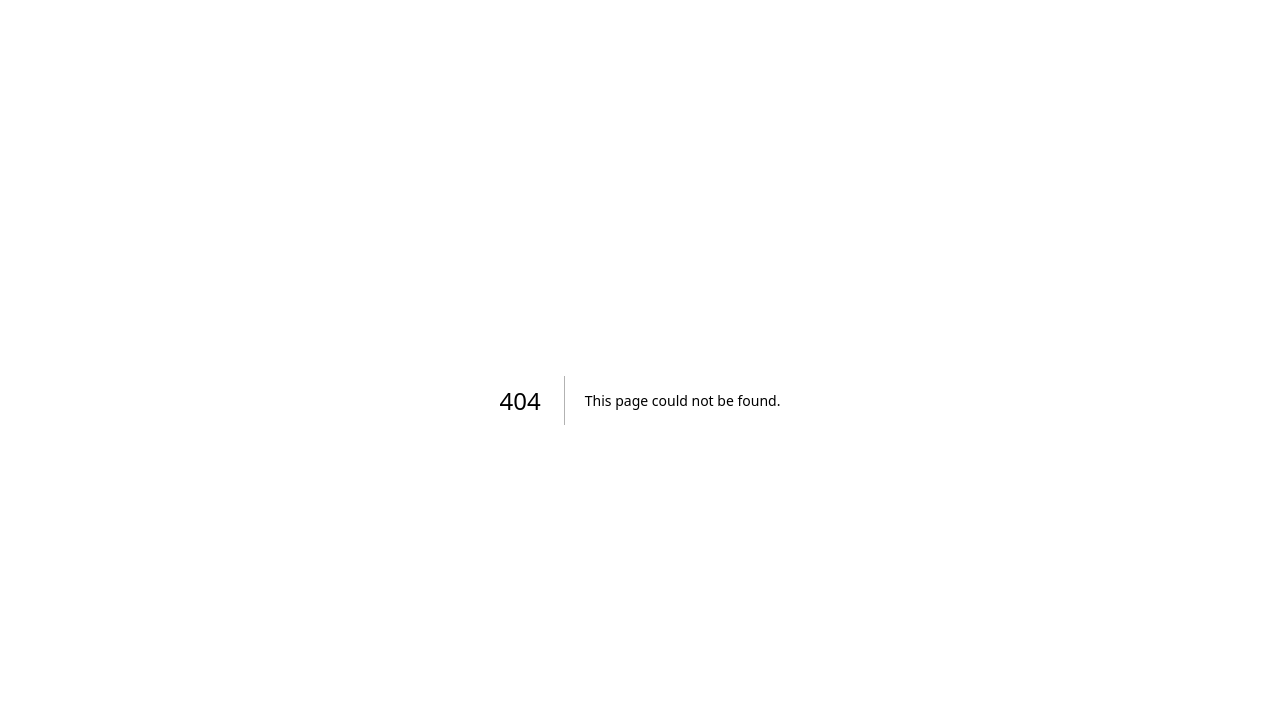
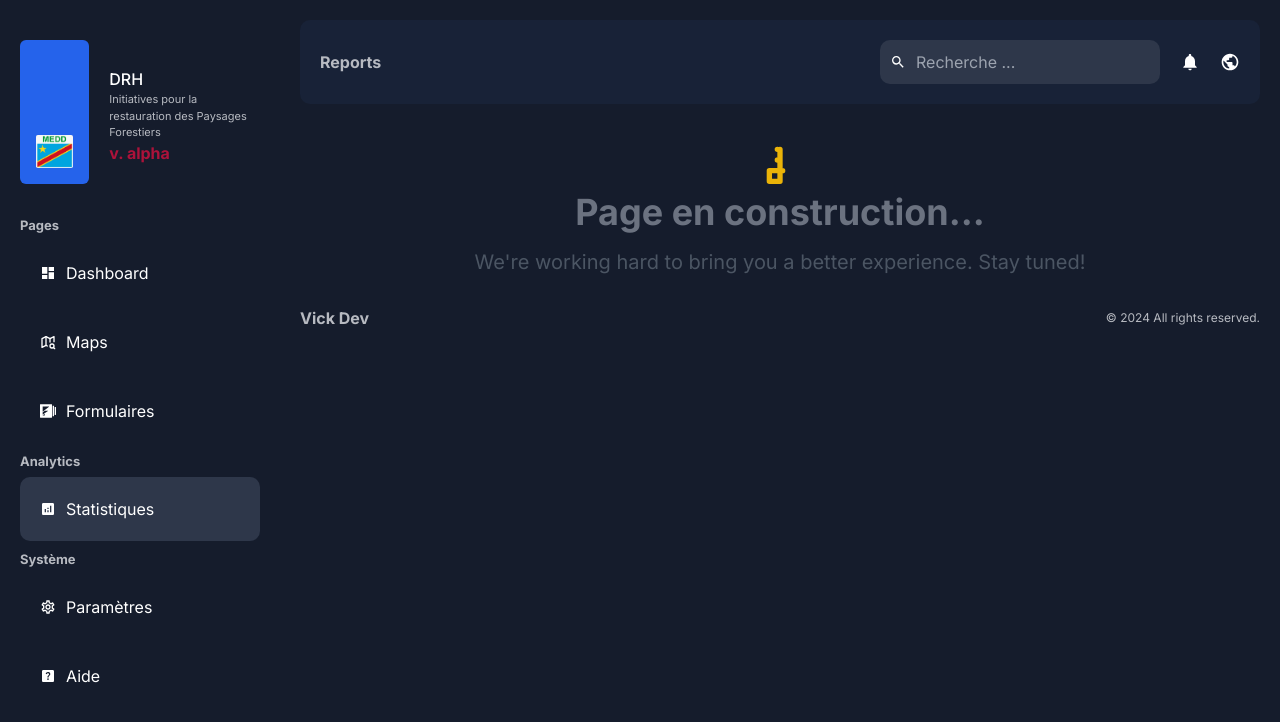
Before and after one commit to vick25/drh_rpf, a Next.js app: page /dashboard/reports in a window 1280 px wide. Before the commit this address had no page. Shown: the top 722 px of the page. Built offline with nearby package versions, Linux system fonts and the light colour scheme.

Commit message:
Saved the forms array in localstorage to fix the context error

```diff
--- a/package.json
+++ b/package.json
@@ -21,6 +21,7 @@
     "react-icons": "^5.1.0",
     "react-leaflet": "^4.2.1",
     "recharts": "^2.12.5",
+    "sharp": "^0.33.4",
     "use-debounce": "^10.0.0"
   },
   "devDependencies": {
--- /dev/null
+++ b/src/app/dashboard/reports/page.jsx
@@ -0,0 +1,15 @@
+import React from 'react'
+
+const ReportsPages = () => {
+    return (
+        <div className='flex flex-col items-center justify-center text-center'>
+            <svg className="text-yellow-500 mt-6 w-16 h-16" fill="none" stroke="currentColor" viewBox="0 0 24 24" xmlns="http://www.w3.org/2000/svg">
+                <path strokeLinecap="round" strokeLinejoin="round" strokeWidth="2" d="M13 16h-1v-4h-1m0-4h.01M12 8v4m0 4h.01m0 4h-4v-4h4v4z"></path>
+            </svg>
+            <h1 className='text-4xl font-bold text-gray-500'>Page en construction...</h1>
+            <p className="text-xl text-gray-600 mt-4">We're working hard to bring you a better experience. Stay tuned!</p>
+        </div>
+    )
+}
+
+export default ReportsPages
--- /dev/null
+++ b/src/app/dashboard/settings/page.jsx
@@ -0,0 +1,15 @@
+import React from 'react'
+
+const SettingsPage = () => {
+    return (
+        <div className='flex flex-col items-center justify-center text-center'>
+            <svg className="text-yellow-500 mt-6 w-16 h-16" fill="none" stroke="currentColor" viewBox="0 0 24 24" xmlns="http://www.w3.org/2000/svg">
+                <path strokeLinecap="round" strokeLinejoin="round" strokeWidth="2" d="M13 16h-1v-4h-1m0-4h.01M12 8v4m0 4h.01m0 4h-4v-4h4v4z"></path>
+            </svg>
+            <h1 className='text-4xl font-bold text-gray-500'>Page en construction...</h1>
+            <p className="text-xl text-gray-600 mt-4">We're working hard to bring you a better experience. Stay tuned!</p>
+        </div>
+    )
+}
+
+export default SettingsPage
--- a/src/app/page.tsx
+++ b/src/app/page.tsx
@@ -1,6 +1,7 @@
 import { Metadata } from 'next';
 import Image from "next/image";
 import Link from "next/link";
+import { BsFillExclamationTriangleFill } from "react-icons/bs";
 
 export const metadata: Metadata = {
   title: 'Acceuil | DRH Restauration',
@@ -8,8 +9,8 @@ export const metadata: Metadata = {
 
 export default function Home() {
   return (
-    <div className="container m-auto flex flex-col text-center p:4 md:p-8 bg-light border-8 border-transparent rounded-2xl sm:p-2">
-      <header>
+    <div className="container m-auto flex flex-col text-center p-4 md:p-8 bg-light border-8 border-transparent rounded-2xl sm:p-2">
+      <header className='w-full'>
         <div className="flex flex-col gap-1 md:flex-row justify-around items-center">
           <Image
             className="rounded border-none"
@@ -32,7 +33,7 @@ export default function Home() {
         </p>
       </header>
 
-      <section className="my-4 relative block py-5 lg:pt-15 bg-gray-900">
+      <section className="my-8 relative block py-5 lg:pt-15 bg-gray-900">
         <div className="container relative mx-auto mb-8">
           <div className="items-center flex flex-wrap">
             <div className="w-full lg:w-6/12 px-4 ml-auto mr-auto text-center">
@@ -49,10 +50,7 @@ export default function Home() {
       </section>
 
       <footer className="relative bg-gray-300 pt-5 pb-3">
-        <div
-          className="bottom-auto top-0 left-0 right-0 w-full absolute pointer-events-none overflow-hidden -mt-20"
-          style={{ height: "80px" }}
-        >
+        <div className="bottom-auto top-0 left-0 right-0 w-full absolute pointer-events-none overflow-hidden -mt-20" style={{ height: "80px" }}>
           <svg
             className="absolute bottom-0 overflow-hidden"
             xmlns="http://www.w3.org/2000/svg"
@@ -62,29 +60,30 @@ export default function Home() {
             x="0"
             y="0"
           >
-            <polygon
-              className="text-gray-300 fill-current"
-              points="2560 0 2560 100 0 100"
-            ></polygon>
+            <polygon className="text-gray-300 fill-current"
+              points="2560 0 2560 100 0 100"></polygon>
           </svg>
         </div>
         <div className="container mx-auto px-4">
           <div className="flex flex-wrap">
             <div className="flex flex-col items-center w-full lg:w-6/12 px-4">
               <h4 className="text-2xl text-black font-semibold">
-                Consultance financé par
+                Consultance financée par
               </h4>
               <div className="mt-2">
                 <Image src="/images/wwf.png" width={60} height={60} alt="logo de WWF" className="shadow rounded max-w-full border-none" />
               </div>
             </div>
-            {/* <div className="w-full lg:w-6/12 px-4">
+            <div className="w-full lg:w-6/12 px-4">
               <div className="flex flex-wrap items-top mb-6">
                 <div className="w-full lg:w-4/12 px-4 ml-auto">
-                  <span className="block uppercase text-gray-600 text-sm font-semibold mb-2">
-                    Useful Links
+                  <span className="block uppercase text-red-600 text-sm font-semibold mb-2">
+                    Avertissement
                   </span>
-                  <ul className="list-unstyled">
+                  <p className='text-xs text-[#721c24]'>
+                    Cette première version de cette application est à utiliser avec précaution car elle est en phase expérimentale.
+                  </p>
+                  {/*   <ul className="list-unstyled">
                     <li>
                       <a className="text-gray-700 hover:text-gray-900 font-semibold block pb-2 text-sm"
                         href="https://www.creative-tim.com/presentation">About Us
@@ -106,11 +105,11 @@ export default function Home() {
                       </a>
                     </li>
 
-                  </ul>
+                  </ul>*/}
                 </div>
 
               </div>
-            </div> */}
+            </div>
           </div>
 
           <hr className="my-4 border-gray-400" />
@@ -120,7 +119,7 @@ export default function Home() {
               <div className="text-sm text-gray-600 font-semibold py-1">
                 Copyright © {new Date().getFullYear()}{" "}DRH by{" "}
                 <a
-                  href="https://www.creative-tim.com"
+                  href="https://github.com/vick25"
                   className="text-gray-600 hover:text-gray-900"
                 >
                   Vick Dev
--- a/src/components/dashboard/chart/chart.jsx
+++ b/src/components/dashboard/chart/chart.jsx
@@ -23,6 +23,7 @@ const Chart = ({ formDatas }) => {
             selectedForm: formDatas
           }
         })
+        localStorage.setItem("forms", JSON.stringify(formDatas));
       }
     };
 
--- a/src/components/dashboard/forms/forms-list.jsx
+++ b/src/components/dashboard/forms/forms-list.jsx
@@ -9,14 +9,25 @@ import { FormsContext } from "@/contexts/formsContext";
 
 const FormsList = ({ q, page, itemsPerPage }) => {
     const { state: { selectedForm } } = useContext(FormsContext);
+
     const [count, setCount] = useState(0);
     const [paginatedData, setPaginatedData] = useState([]);
 
     useEffect(() => {
-        console.log(page, selectedForm);
-        if (selectedForm) {
-            const regex = new RegExp(q, 'i');
+        // console.log(page, selectedForm);
+        const regex = new RegExp(q, 'i');
+
+        if (selectedForm.length > 0) {
             const forms = selectedForm.filter(obj => regex.test(obj['group_hs1kr38/province']));
+            setCount(forms.length);
+
+            const paginated = forms.slice(
+                (page - 1) * itemsPerPage,
+                page * itemsPerPage
+            );
+            setPaginatedData(paginated);
+        } else {
+            const forms = JSON.parse(localStorage.getItem('forms'));
             setCount(forms.length);
 
             const paginated = forms.slice(
--- a/src/components/dashboard/sidebar/sidebar.jsx
+++ b/src/components/dashboard/sidebar/sidebar.jsx
@@ -22,14 +22,14 @@ const menuItems = [
         icon: <MdDashboard />,
       },
       {
+        title: "Maps",
+        path: "/dashboard/maps",
+        icon: <TbMapSearch />,
+      },
+      {
         title: "Formulaires",
         path: "/dashboard/forms",
         icon: <SiFormstack />,
-      },
-      {
-        title: "Maps",
-        path: "/dashboard/maps",
-        icon: <TbMapSearch />,
       },
       // {
       //   title: "Transactions",
@@ -59,7 +59,7 @@ const menuItems = [
     ],
   },
   {
-    title: "User",
+    title: "Système",
     list: [
       {
         title: "Paramètres",
@@ -67,7 +67,7 @@ const menuItems = [
         icon: <MdOutlineSettings />,
       },
       {
-        title: "Help",
+        title: "Aide",
         path: "/dashboard/help",
         icon: <MdHelpCenter />,
       },
```
Also changed, not shown: src/contexts/formsContext.jsx (+5 -3 lines), 1 other file (tests, documents, lock files or other folders).
